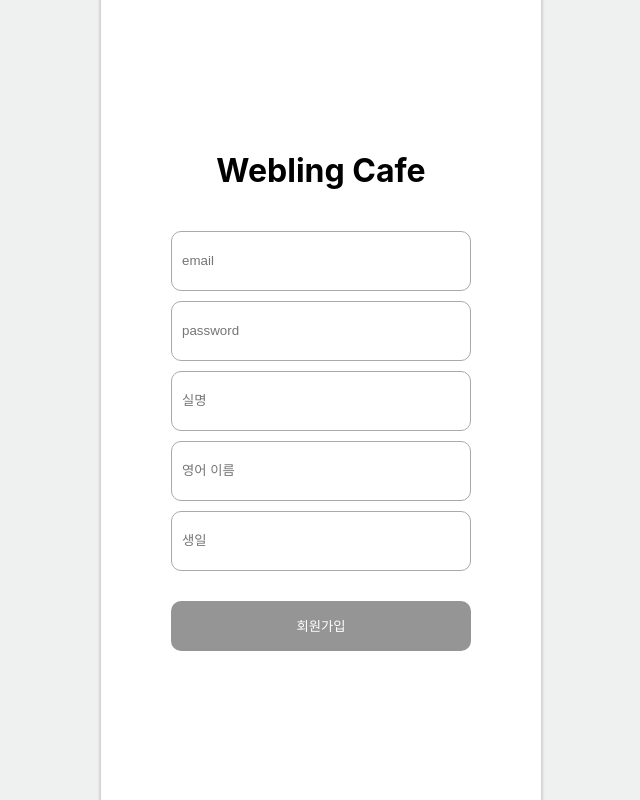
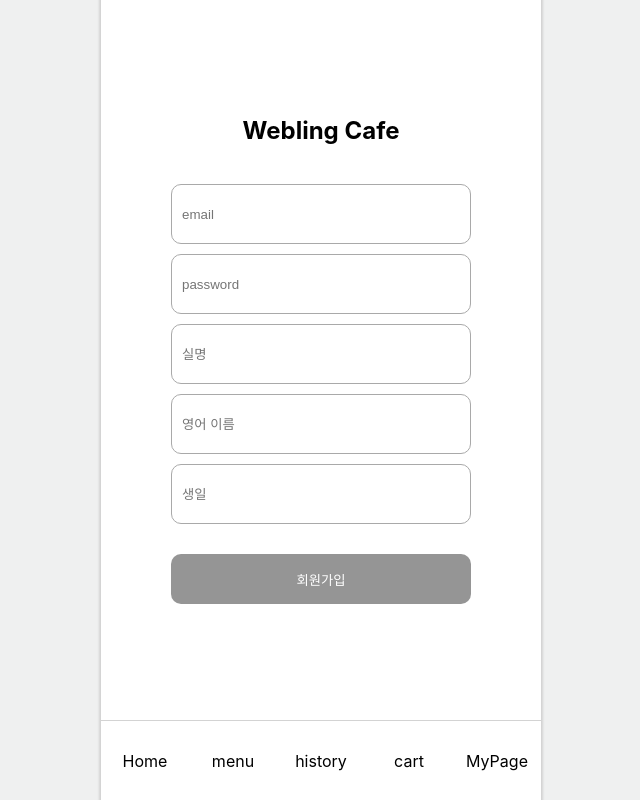
Before and after one commit to WeblingCafe/coffe_front_employee, a Next.js app: page /user/signup in a window 1280 px wide. Shown: the whole page, without its empty margins (319-959 px from the left). Built offline with nearby package versions, Linux system fonts and the light colour scheme.

Commit message:
feat : 프로젝트 레이아웃 ui 개발

```diff
--- a/src/components/layouts/Layout.tsx
+++ b/src/components/layouts/Layout.tsx
@@ -1,7 +1,25 @@
 import styled from 'styled-components';
+import Navigation from './Navigation';
 
 interface ILayoutProps {
   children: JSX.Element;
+}
+
+interface IContentSectoinProps {
+  isShowNavigation: boolean;
+}
+
+export default function Layout(props: ILayoutProps) {
+  return (
+    <>
+      <LayoutWrapper isShowNavigation={true}>
+        <div className="content-layout">
+          <section className="content-section">{props.children}</section>
+          <Navigation />
+        </div>
+      </LayoutWrapper>
+    </>
+  );
 }
 
 const LayoutWrapper = styled.div`
@@ -12,23 +30,14 @@ const LayoutWrapper = styled.div`
   background-color: #eff0f0;
 
   .content-layout {
-    display: flex;
-    flex-direction: column;
-    justify-content: center;
-    align-items: center;
     width: 440px;
     height: 100vh;
     background-color: white;
     box-shadow: 0px 0px 2px 2px lightgray;
+    position: relative;
+  }
+
+  .content-section {
+    ${(props: IContentSectoinProps) => (props.isShowNavigation ? 'height : calc(100% - 80px)' : '100%')};
   }
 `;
-
-export default function Layout(props: ILayoutProps) {
-  return (
-    <>
-      <LayoutWrapper>
-        <main className="content-layout">{props.children}</main>
-      </LayoutWrapper>
-    </>
-  );
-}
--- /dev/null
+++ b/src/components/layouts/Navigation.tsx
@@ -0,0 +1,43 @@
+import React from 'react';
+import styled from 'styled-components';
+import Link from 'next/link';
+
+const NavigationContainer = styled.section`
+  display: flex;
+  justify-content: center;
+  align-items: center;
+  position: absolute;
+  bottom: 0;
+  width: 100%;
+  height: 80px;
+  border-top: 1px solid lightgray;
+
+  .link-item {
+    display: flex;
+    justify-content: center;
+    align-items: center;
+    flex: 1 1 0;
+  }
+`;
+
+export default function Navigation() {
+  return (
+    <NavigationContainer>
+      <Link className="link-item" href="/home">
+        <p>Home</p>
+      </Link>
+      <Link className="link-item" href="/menu">
+        <p>menu</p>
+      </Link>
+      <Link className="link-item" href="/history">
+        <p>history</p>
+      </Link>
+      <Link className="link-item" href="/cart">
+        <p>cart</p>
+      </Link>
+      <Link className="link-item" href="/mypage">
+        <p>MyPage</p>
+      </Link>
+    </NavigationContainer>
+  );
+}
--- a/src/pages/user/signin/index.tsx
+++ b/src/pages/user/signin/index.tsx
@@ -83,6 +83,8 @@ const SignInWrapper = styled.div`
   flex-direction: column;
   justify-content: center;
   align-items: center;
+  width: 100%;
+  height: 100%;
 
   .signin-section {
     display: flex;
--- a/src/pages/user/signup/index.tsx
+++ b/src/pages/user/signup/index.tsx
@@ -103,6 +103,8 @@ const SignUpWrapper = styled.div`
   flex-direction: column;
   justify-content: center;
   align-items: center;
+  width: 100%;
+  height: 100%;
 
   .signup-section {
     display: flex;
```
